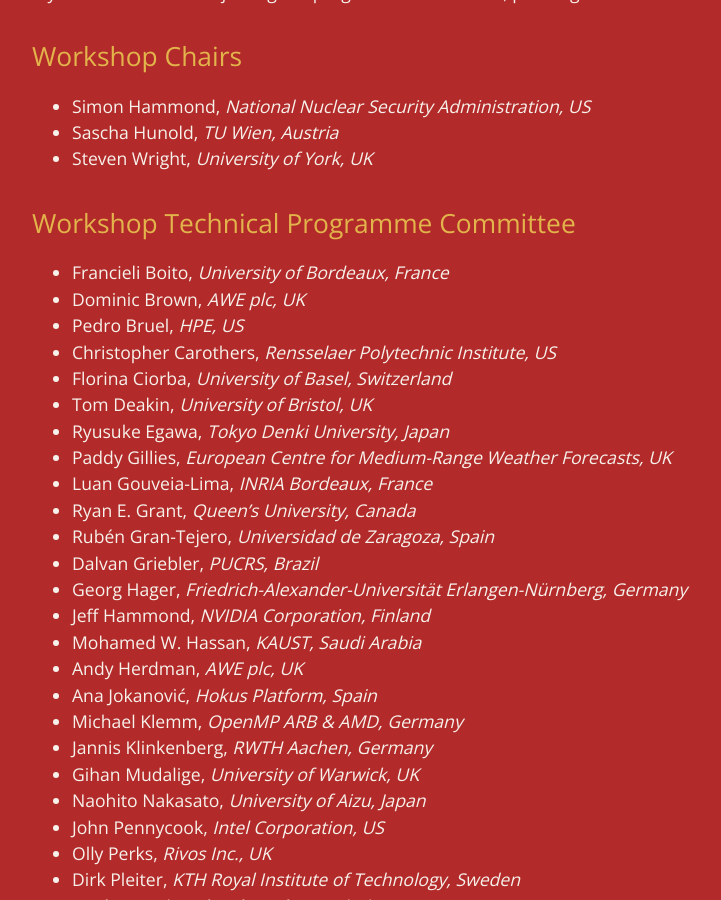
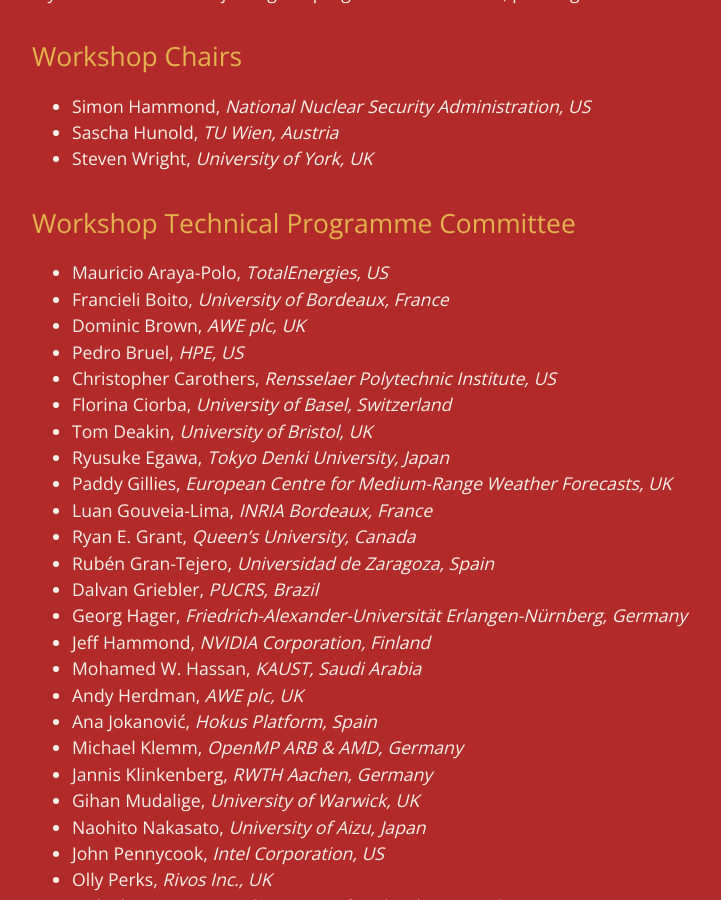
Before and after one commit to pmbs-workshop/pmbs-workshop.github.io, a Jekyll site: the page built from programmecommittee.markdown, in a window 1280 px wide and 900 px high, scrolled down 761 px. Shown: the whole window, without its empty margins (192-913 px from the left). Built offline with Jekyll 4.4.1, drawn with Linux system fonts in a browser that asks for light colours.

Commit message:
adds Araya-Polo to PC

```diff
--- a/programmecommittee.markdown
+++ b/programmecommittee.markdown
@@ -20,6 +20,7 @@
 Workshop Technical Programme Committee
 ------------------------------------
 
+* Mauricio Araya-Polo, _TotalEnergies, US_
 * Francieli Boito, _University of Bordeaux, France_
 * Dominic Brown, _AWE plc, UK_
 * Pedro Bruel, _HPE, US_
```
